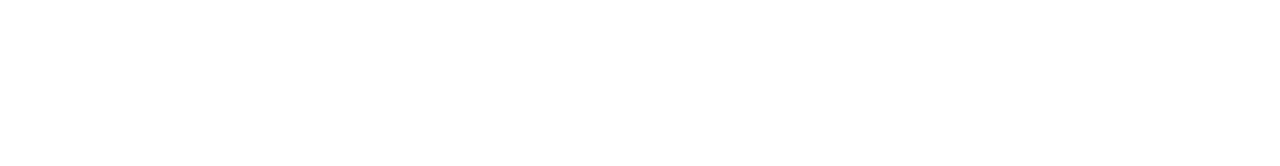
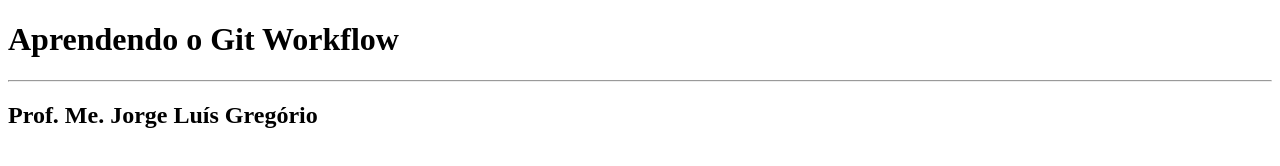
Before and after one commit to jlgregorio81/_git_workflow, a plain HTML site: page index.html in a window 1280 px wide. Drawn offline with Linux system fonts and the light colour scheme.

Commit message:
Feature01 completa

```diff
--- a/index.html
+++ b/index.html
@@ -6,8 +6,9 @@
 </head>
 <body>
 
-
-
+	<h1>Aprendendo o Git Workflow</h1>
+	<hr>
+	<h2>Prof. Me. Jorge Luís Gregório</h2>
 
 </body>
 </html>
```
